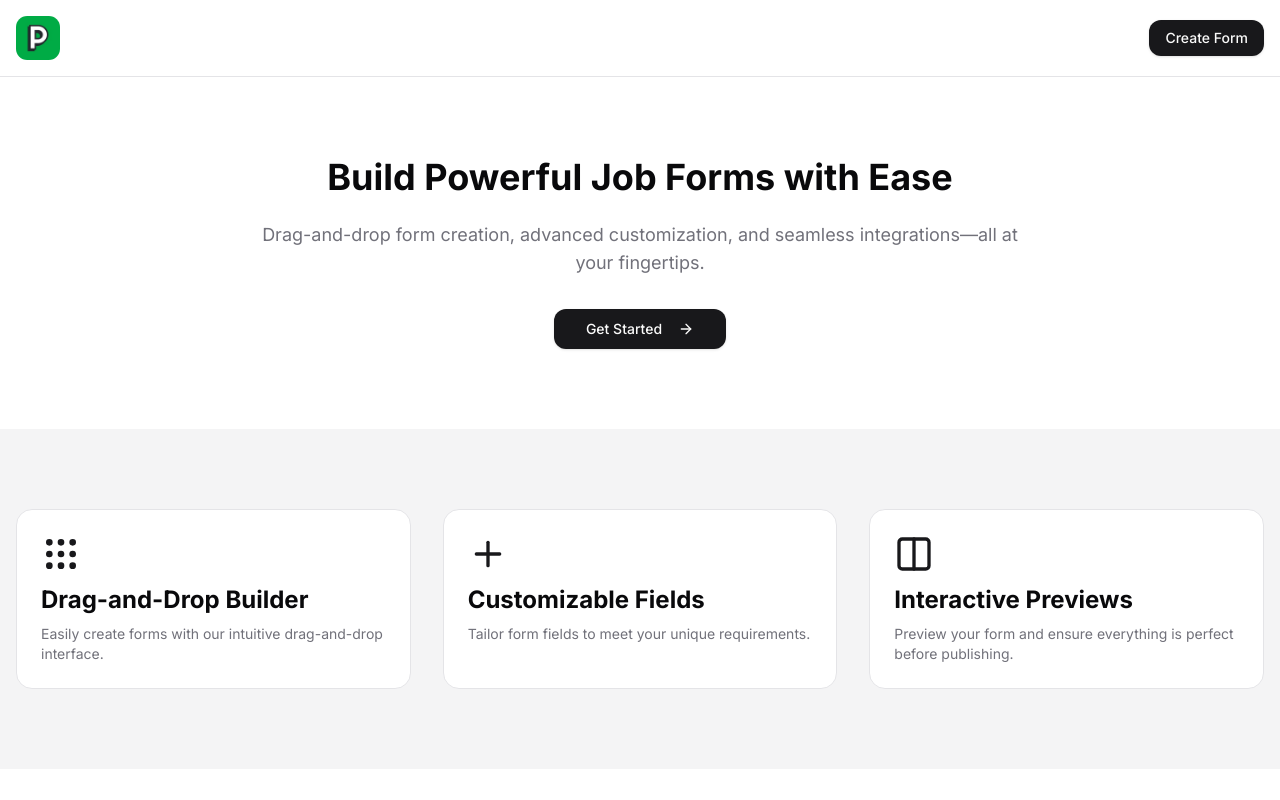
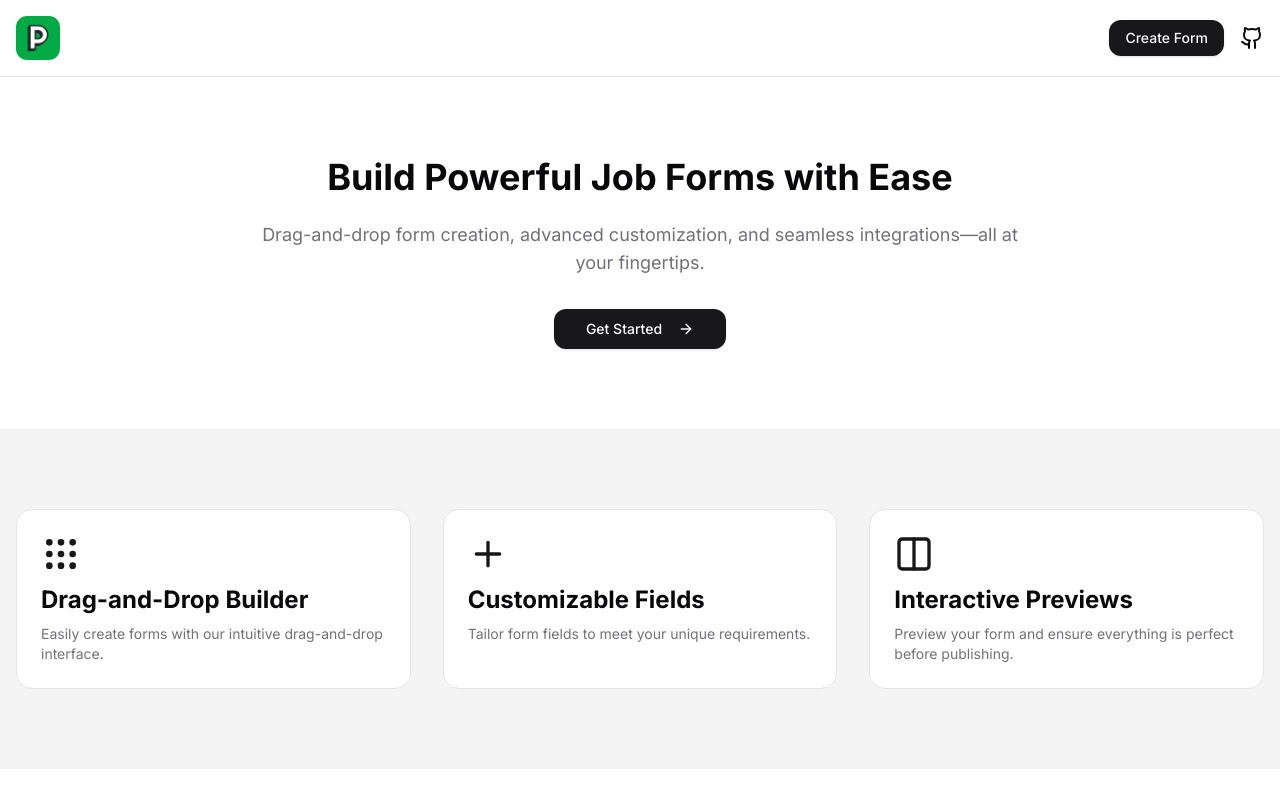
Before and after one commit to babyo77/form-builder, a Next.js app: page / in a window 1280 px wide. Shown: the top 800 px of the page. Built offline with nearby package versions, Linux system fonts and the light colour scheme.

Commit message:
Update page.tsx

```diff
--- a/src/app/page.tsx
+++ b/src/app/page.tsx
@@ -7,6 +7,7 @@ import {
   ArrowRightIcon,
   CheckIcon,
   Columns2,
+  Github,
   Grip,
   PlusIcon,
 } from "lucide-react";
@@ -40,6 +41,9 @@ const Home = () => {
             </Link> */}
             <Link href="/create">
               <Button className="rounded-xl">Create Form</Button>
+            </Link>
+            <Link href="https://github.com/babyo77/form-builder">
+              <Github />
             </Link>
           </div>
         </div>
```
